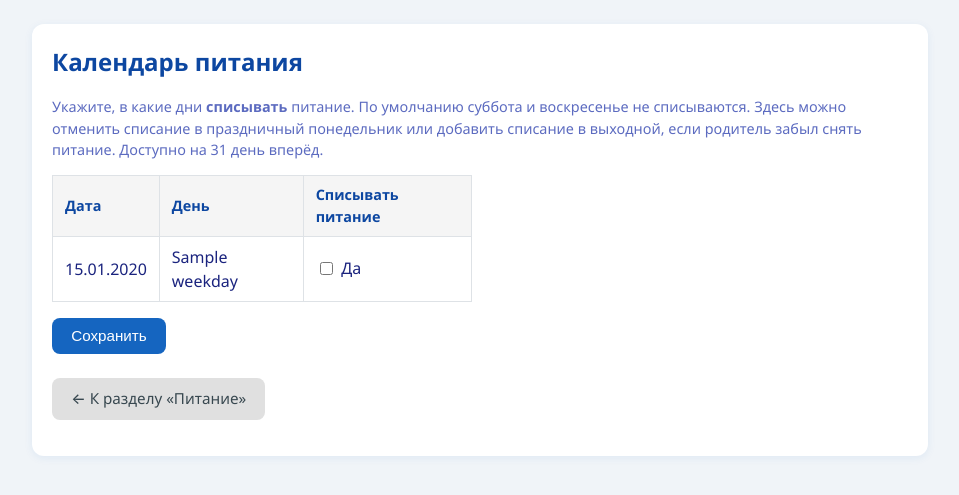
After one commit to 2777361-ui/ControlSys_bot, a FastAPI app: template web/templates/nutrition_calendar.html in a window 1280 px wide. The commit adds this page. Shown: the top 495 px of the page, without its empty margins (160-1119 px from the left). Run offline with FastAPI, Linux system fonts and the light colour scheme; the template is opened without the code that fills it: most values are stand-ins (such as "Sample title", 1, 10 or a date in 2020).

Commit message:
Добавлен календарь питания для управления списанием питания по дням. Реализованы функции для получения, установки и отображения переопределений списания. Обновлены интерфейсы и стили для улучшения пользовательского опыта, включая подсветку выходных дней.

```diff
--- a/web/main.py
+++ b/web/main.py
@@ -241,6 +241,17 @@ def require_teacher_or_canteen(request: Request):
     user = school_db.user_by_id(uid)
     if not user or user.get("role") not in ("teacher", "canteen", "administrator", "director", "accountant", "deputy_director"):
         raise HTTPException(status_code=403, detail="Доступ только для учителя или столовой")
+    return uid
+
+
+def require_nutrition_calendar(request: Request):
+    """Доступ к календарю питания (списывать/не списывать по дням): директор, бухгалтер, столовая, администратор."""
+    uid = get_current_user_id(request)
+    if not uid:
+        _redirect_302("/login")
+    user = school_db.user_by_id(uid)
+    if not user or user.get("role") not in ("director", "accountant", "canteen", "administrator"):
+        raise HTTPException(status_code=403, detail="Доступ только для директора, бухгалтера или столовой")
     return uid
 
 
@@ -2093,6 +2104,7 @@ async def nutrition_index(request: Request, user_id: int = Depends(require_teach
     user = school_db.user_by_id(user_id)
     is_staff = user and user.get("role") in ("administrator", "director", "accountant")
     can_edit_nutrition_settings = user and user.get("role") in ("administrator", "director")
+    can_edit_calendar = user and user.get("role") in ("director", "accountant", "canteen", "administrator")
     today = date_type.today()
     _, _, tz_str = school_db.nutrition_cutoff_get()
     try:
@@ -2100,17 +2112,22 @@ async def nutrition_index(request: Request, user_id: int = Depends(require_teach
     except Exception:
         tz = ZoneInfo("Asia/Yekaterinburg")
     today_iso = datetime.now(tz).strftime("%Y-%m-%d")
-    date_buttons_back = [(today - timedelta(days=k)).isoformat() for k in range(5, 0, -1)]
+    # 3 даты назад, 5 вперёд (суббота/воскресенье помечаем для подсветки)
+    date_buttons_back = [(today - timedelta(days=k)).isoformat() for k in range(3, 0, -1)]
     date_buttons_forward = [(today + timedelta(days=k)).isoformat() for k in range(1, 6)]
+    all_button_dates = date_buttons_back + [today_iso] + date_buttons_forward
+    weekend_dates = {d for d in all_button_dates if date_type.fromisoformat(d).weekday() >= 5}
     return templates.TemplateResponse(
         "nutrition_index.html",
         {
             "request": request,
             "is_staff": is_staff,
             "can_edit_nutrition_settings": can_edit_nutrition_settings,
+            "can_edit_calendar": can_edit_calendar,
             "today_iso": today_iso,
             "date_buttons_back": date_buttons_back,
             "date_buttons_forward": date_buttons_forward,
+            "weekend_dates": weekend_dates,
         },
     )
 
@@ -2138,8 +2155,10 @@ async def nutrition_canteen_view(
     data = school_db.canteen_view_for_date(date)
     prices = school_db.meal_prices_get_all()
     current = date_type.fromisoformat(date)
-    date_buttons_back = [(current - timedelta(days=k)).isoformat() for k in range(5, 0, -1)]
+    date_buttons_back = [(current - timedelta(days=k)).isoformat() for k in range(3, 0, -1)]
     date_buttons_forward = [(current + timedelta(days=k)).isoformat() for k in range(1, 6)]
+    all_button_dates = date_buttons_back + [date] + date_buttons_forward
+    weekend_dates = {d for d in all_button_dates if date_type.fromisoformat(d).weekday() >= 5}
     from datetime import datetime
     from zoneinfo import ZoneInfo
     _, _, tz_str = school_db.nutrition_cutoff_get()
@@ -2172,8 +2191,69 @@ async def nutrition_canteen_view(
             "date_from_param": date_from or "",
             "date_to_param": date_to or "",
             "today_iso": today_iso,
+            "weekend_dates": weekend_dates,
         },
     )
+
+
+@app.get("/nutrition/calendar", response_class=HTMLResponse)
+async def nutrition_calendar_page(
+    request: Request,
+    user_id: int = Depends(require_nutrition_calendar),
+):
+    """Календарь питания: на месяц вперёд указать, в какие дни списывать питание (по умолчанию сб/вс не списываются)."""
+    from datetime import date as date_type, timedelta
+    today = date_type.today()
+    date_to = today + timedelta(days=30)
+    date_from_str = today.isoformat()
+    date_to_str = date_to.isoformat()
+    overrides = {r["date"]: r["skip_charge"] for r in school_db.nutrition_calendar_get_range(date_from_str, date_to_str)}
+    weekdays_ru = ("Пн", "Вт", "Ср", "Чт", "Пт", "Сб", "Вс")
+    days = []
+    d = today
+    while d <= date_to:
+        date_str = d.isoformat()
+        wd = d.weekday()  # 0=Mon, 6=Sun
+        is_weekend = wd >= 5
+        if date_str in overrides:
+            charge = not overrides[date_str]
+        else:
+            charge = not is_weekend  # по умолчанию списываем только в пн–пт
+        days.append({
+            "date": date_str,
+            "weekday": weekdays_ru[wd],
+            "is_weekend": is_weekend,
+            "charge": charge,
+        })
+        d += timedelta(days=1)
+    return templates.TemplateResponse(
+        "nutrition_calendar.html",
+        {
+            "request": request,
+            "days": days,
+            "date_from": date_from_str,
+            "date_to": date_to_str,
+        },
+    )
+
+
+@app.post("/nutrition/calendar")
+async def nutrition_calendar_submit(
+    request: Request,
+    user_id: int = Depends(require_nutrition_calendar),
+):
+    """Сохранить настройки «списывать / не списывать» по дням (чекбокс = списывать)."""
+    from datetime import date as date_type, timedelta
+    form = await request.form()
+    charge_dates = set(form.getlist("charge"))  # даты, в которые списывать
+    today = date_type.today()
+    date_to = today + timedelta(days=30)
+    d = today
+    while d <= date_to:
+        date_str = d.isoformat()
+        school_db.nutrition_calendar_set(date_str, skip_charge=(date_str not in charge_dates))
+        d += timedelta(days=1)
+    return RedirectResponse(url="/nutrition/calendar?ok=1", status_code=302)
 
 
 @app.get("/nutrition/settings", response_class=HTMLResponse)
--- a/web/static/css/style.css
+++ b/web/static/css/style.css
@@ -528,6 +528,30 @@ tr:hover { background: #fafafa; }
   background: #0d9488 !important;
   border-color: #0d9488 !important;
 }
+/* Суббота и воскресенье — мягкий красный (не перекрывает «сегодня») */
+.canteen-date-weekend:not(.canteen-date-today) {
+  background: #ffebee !important;
+  border-color: #ef9a9a !important;
+  color: #b71c1c;
+}
+.canteen-date-weekend:not(.canteen-date-today):hover {
+  background: #ffcdd2 !important;
+  border-color: #e57373 !important;
+  color: #b71c1c !important;
+}
+[data-theme="dark"] .canteen-date-weekend:not(.canteen-date-today) {
+  background: rgba(244, 67, 54, 0.2) !important;
+  border-color: #e57373 !important;
+  color: #ef9a9a;
+}
+[data-theme="dark"] .canteen-date-weekend:not(.canteen-date-today):hover {
+  background: rgba(244, 67, 54, 0.35) !important;
+  border-color: #ef5350 !important;
+}
+/* Строка «от / до» с новой строки после «Свой диапазон» */
+.canteen-date-range-row { display: block; margin-top: 0.35rem; }
+.canteen-date-range-row label { margin: 0; font-weight: 500; }
+.canteen-date-range-row input[type="date"] { margin: 0 0.5rem 0 0.25rem; }
 .canteen-date-range-form { display: flex; flex-wrap: wrap; align-items: center; gap: 0.4rem 0.75rem; }
 .canteen-date-range-form label { margin: 0; font-weight: 500; }
 .canteen-date-range-label { margin-right: 0.25rem; font-weight: 500; }
@@ -568,6 +592,36 @@ tr:hover { background: #fafafa; }
   background: rgba(255, 152, 0, 0.15);
   border-color: #ff9800;
   color: #ffb74d;
+}
+
+/* Календарь питания: таблица и подсветка выходных */
+.nutrition-calendar-table {
+  width: 100%;
+  max-width: 420px;
+  border-collapse: collapse;
+  margin-top: 0.5rem;
+}
+.nutrition-calendar-table th,
+.nutrition-calendar-table td {
+  padding: 0.5rem 0.75rem;
+  text-align: left;
+  border: 1px solid var(--border-color, #dee2e6);
+}
+.nutrition-calendar-table thead th {
+  background: var(--surface-alt, #f5f5f5);
+  font-weight: 600;
+}
+.nutrition-calendar-weekend {
+  background: rgba(244, 67, 54, 0.08);
+}
+[data-theme="dark"] .nutrition-calendar-weekend {
+  background: rgba(244, 67, 54, 0.15);
+}
+.nutrition-calendar-checkbox {
+  display: inline-flex;
+  align-items: center;
+  gap: 0.35rem;
+  cursor: pointer;
 }
 
 .parent-debt-banner-icon {
--- /dev/null
+++ b/web/templates/nutrition_calendar.html
@@ -0,0 +1,41 @@
+{% extends "base.html" %}
+{% block title %}Календарь питания — Школьная система{% endblock %}
+{% block content %}
+<h1>Календарь питания</h1>
+<p class="hint">Укажите, в какие дни <strong>списывать</strong> питание. По умолчанию суббота и воскресенье не списываются. Здесь можно отменить списание в праздничный понедельник или добавить списание в выходной, если родитель забыл снять питание. Доступно на 31 день вперёд.</p>
+
+{% if request.query_params.get("ok") == "1" %}
+<p class="success">Настройки сохранены.</p>
+{% endif %}
+
+<form method="post" action="/nutrition/calendar">
+    <table class="nutrition-calendar-table">
+        <thead>
+            <tr>
+                <th>Дата</th>
+                <th>День</th>
+                <th>Списывать питание</th>
+            </tr>
+        </thead>
+        <tbody>
+            {% for day in days %}
+            <tr class="{% if day.is_weekend %}nutrition-calendar-weekend{% endif %}">
+                <td>{{ day.date[8:10] }}.{{ day.date[5:7] }}.{{ day.date[:4] }}</td>
+                <td>{{ day.weekday }}</td>
+                <td>
+                    <label class="nutrition-calendar-checkbox">
+                        <input type="checkbox" name="charge" value="{{ day.date }}"{% if day.charge %} checked{% endif %}>
+                        Да
+                    </label>
+                </td>
+            </tr>
+            {% endfor %}
+        </tbody>
+    </table>
+    <p style="margin-top: 1rem;">
+        <button type="submit" class="btn btn-primary">Сохранить</button>
+    </p>
+</form>
+
+<p style="margin-top: 1.5rem;"><a href="/nutrition" class="btn btn-secondary">← К разделу «Питание»</a></p>
+{% endblock %}
```
Also changed, not shown: src/bot/school_db.py (+132 -2 lines), web/templates/nutrition_canteen.html (+9 -7 lines), web/templates/nutrition_index.html (+12 -7 lines).
